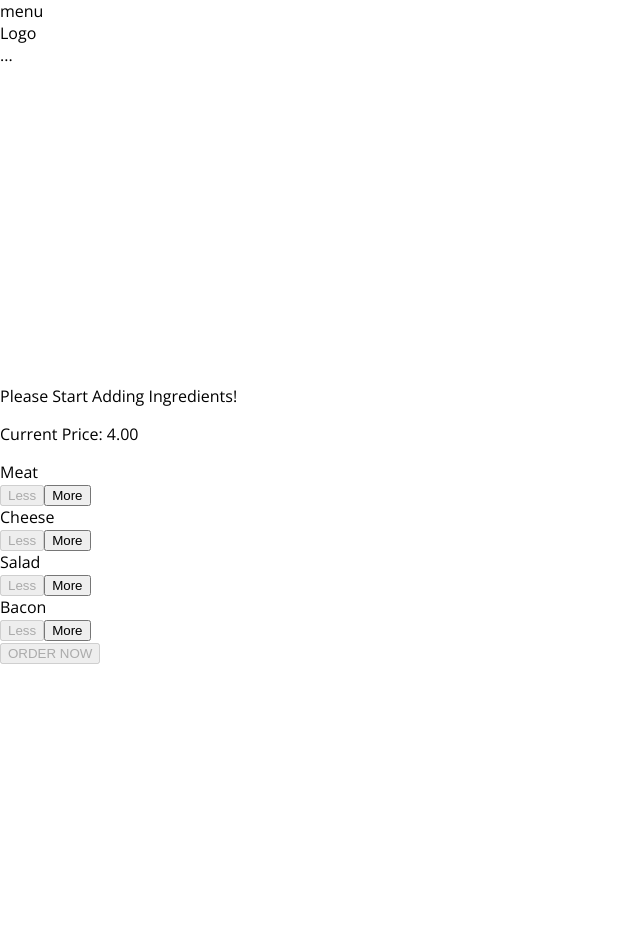
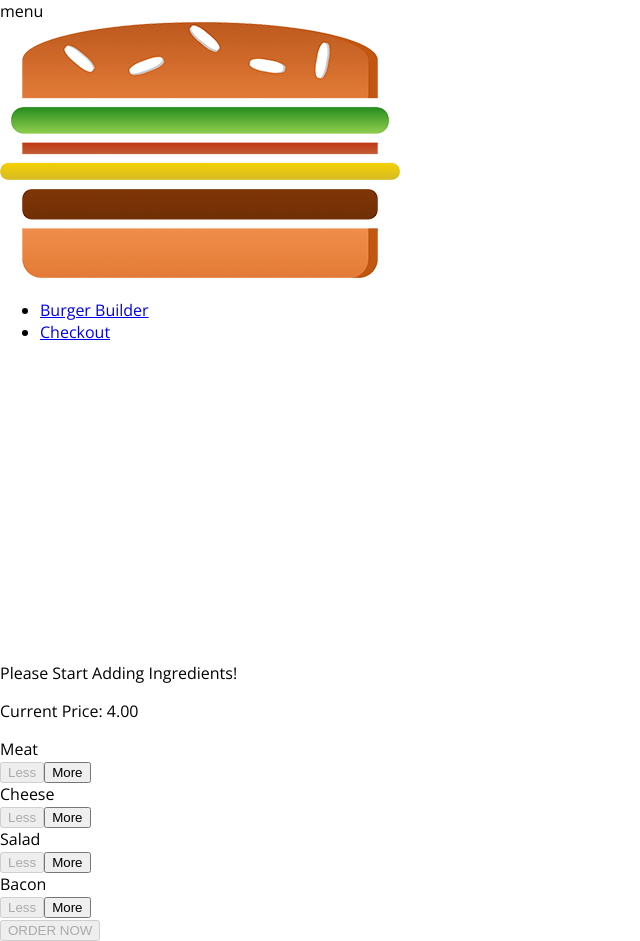
Before and after one commit to FodorLaszlo86/burger-builder, a React app: page / in a window 1280 px wide. Shown: the whole page, without its empty margins (0-640 px from the left). Before the commit the page ends 800 px from the top, so only its background shows below. Built offline with nearby package versions, Linux system fonts and the light colour scheme.

Commit message:
navigation items

```diff
--- /dev/null
+++ b/src/components/Logo/Logo.css
@@ -0,0 +1,11 @@
+.Logo {
+    background-color: #fff;
+    padding: 8px;
+    height: 80%;
+    box-sizing: border-box;
+    border-radius: 5px;
+}
+
+.Logo img {
+    height: 100%;
+}
--- /dev/null
+++ b/src/components/Logo/Logo.js
@@ -0,0 +1,11 @@
+import React from 'react';
+import burgerLogo from '../../assets/images/burger-logo.png';
+import classes from './Logo.css';
+
+const logo = (props) => (
+    <div className={ classes.Logo }>
+        <img src={ burgerLogo } alt='burger-logo' />
+    </div>
+);
+
+export default logo;
--- /dev/null
+++ b/src/components/Navigation/NavigationItems/NavigationItem/NavigationItem.css
@@ -0,0 +1,25 @@
+.NavigationItem {
+    margin: 0;
+    box-sizing: border-box;
+    display: flex;
+    height: 100%;
+    align-items: center;
+}
+
+.NavigationItem a {
+    text-decoration: none;
+    color: #fff;
+    height: 100%;
+    padding: 16px 10px;
+    border-bottom: 4px solid transparent;
+    box-sizing: border-box;
+    display: block;
+}
+
+.NavigationItem a:hover,
+.NavigationItem a:active,
+.NavigationItem a.active {
+    background-color: #8f5c2c;
+    border-bottom: 4px solid #40a4c8;
+    color: #fff;
+}
--- /dev/null
+++ b/src/components/Navigation/NavigationItems/NavigationItem/NavigationItem.js
@@ -0,0 +1,13 @@
+import React from 'react';
+
+import classes from './NavigationItem.css'
+
+const navigationItem = (props) => (
+    <li className={ classes.NavigationItem }>
+        <a
+        href={props.link}
+        className={ props.active ? classes.active : null }>{ props.children }</a>
+    </li>
+);
+
+export default navigationItem;
--- /dev/null
+++ b/src/components/Navigation/NavigationItems/NavigationItems.css
@@ -0,0 +1,8 @@
+.NavigationItems {
+    margin: 0;
+    padding: 0;
+    list-style: none;
+    display: flex;
+    align-items: center;
+    height: 100%
+}
--- /dev/null
+++ b/src/components/Navigation/NavigationItems/NavigationItems.js
@@ -0,0 +1,14 @@
+import React from 'react';
+import NavigationItem from './NavigationItem/NavigationItem';
+
+import classes from './NavigationItems.css';
+
+
+const navigationItems = () => (
+    <ul className={ classes.NavigationItems }>
+        <NavigationItem link='/' active>Burger Builder</NavigationItem>
+        <NavigationItem link='/'>Checkout</NavigationItem>
+    </ul>
+);
+
+export default navigationItems;
--- a/src/components/Navigation/ToolBar/ToolBar.js
+++ b/src/components/Navigation/ToolBar/ToolBar.js
@@ -1,12 +1,14 @@
 import React from 'react';
 import classes from './ToolBar.css'
+import Logo from '../../Logo/Logo';
+import NavigationItems from '../NavigationItems/NavigationItems';
 
 const toolBar = (props) => (
     <header className={ classes.ToolBar }>
         <div>menu</div>
-        <div>Logo</div>
+        <Logo />
         <nav>
-            ...
+            <NavigationItems />
         </nav>
     </header>
 );
```
Also changed, not shown: src/assets/images/burger-logo.png (added).
